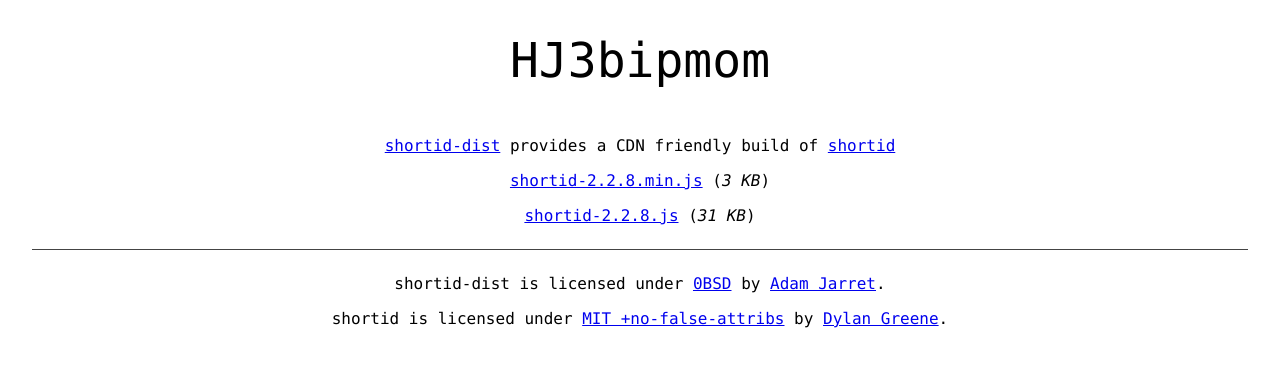
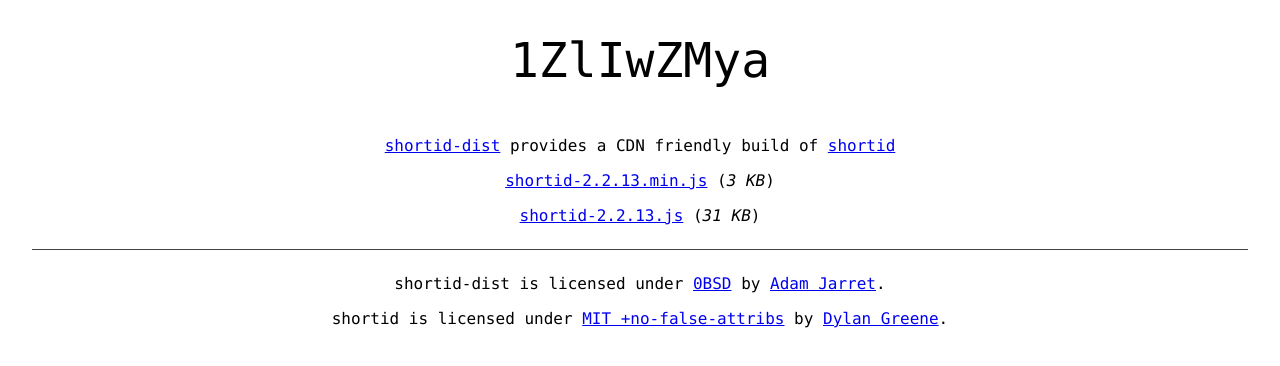
Before and after one commit to adamjarret/shortid-dist, a website built with webpack: page index.html in a window 1280 px wide. Built offline with Linux system fonts and the light colour scheme.

Commit message:
Updated dependencies

```diff
--- a/index.html
+++ b/index.html
@@ -24,7 +24,7 @@
             margin-top: 0;
         }
     </style>
-    <script src="dist/shortid-2.2.8.min.js"></script>
+    <script src="dist/shortid-2.2.13.min.js"></script>
   </head>
   <body>
     <div id="demo"></div>
@@ -34,8 +34,8 @@
             <a href="https://github.com/adamjarret/shortid-dist">shortid-dist</a> provides a CDN friendly build of
             <a href="https://www.npmjs.com/package/shortid">shortid</a>
         </p>
-        <p><a href="https://unpkg.com/shortid-dist@1.0.4/dist/shortid-2.2.8.min.js">shortid-2.2.8.min.js</a> (<i>3 KB</i>)</p>
-        <p><a href="https://unpkg.com/shortid-dist@1.0.4/dist/shortid-2.2.8.js">shortid-2.2.8.js</a> (<i>31 KB</i>)</p>
+        <p><a href="https://unpkg.com/shortid-dist@1.0.5/dist/shortid-2.2.13.min.js">shortid-2.2.13.min.js</a> (<i>3 KB</i>)</p>
+        <p><a href="https://unpkg.com/shortid-dist@1.0.5/dist/shortid-2.2.13.js">shortid-2.2.13.js</a> (<i>31 KB</i>)</p>
     </div>
 
     <footer class="separate">
```
Also changed, not shown: package.json (+9 -8 lines), README.md, dist/LICENSE.shortid.txt, dist/shortid-2.2.13.js (added), dist/shortid-2.2.13.min.js (added), dist/shortid-2.2.8.js (deleted), dist/shortid-2.2.8.min.js (deleted), webpack.config.js (line endings or trailing spaces), 2 other files.
